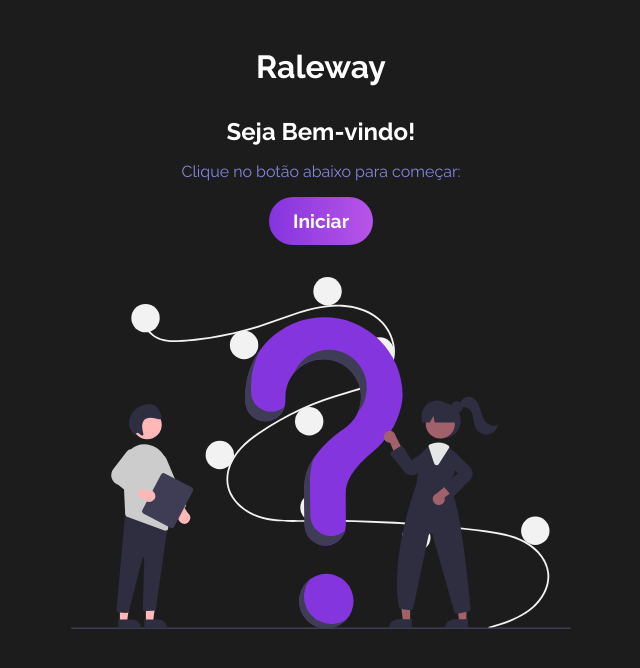
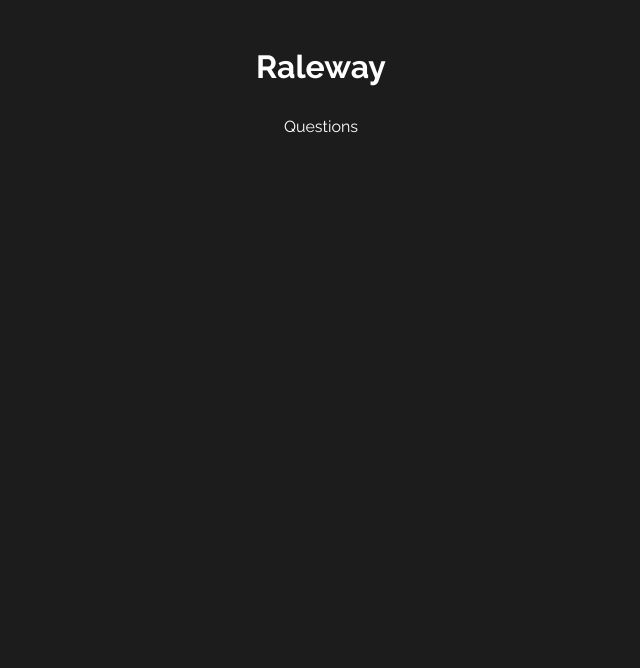
Before and after one commit to matheuspeluso/Quiz, a React (Vite) app: page / in a window 1280 px wide. Both pictures are taken after a click on the button "Iniciar". Shown: the top 668 px of the page, without its empty margins (319-959 px from the left). Built offline with nearby package versions, Linux system fonts and the light colour scheme.

Commit message:
changing game state

```diff
--- a/src/App.jsx
+++ b/src/App.jsx
@@ -1,17 +1,22 @@
 //react
+import { useContext } from 'react'
 
-//components
+//components / contextos
 import Welcome from './components/Welcome/Welcome'
+import Questions from './components/Questions/Questions'
+import { QuizContext } from './context/quiz'
 
 //static
 import './App.css'
 
 function App() {
+  const [quisState,dispatch] = useContext(QuizContext);
 
   return (
     <div className='App'>
      <h1>Raleway</h1>
-     <Welcome/>
+     {quisState.gameStage === "Start" && <Welcome/>}
+     {quisState.gameStage === "Playing" && <Questions/>}
     </div>
   )
 }
--- /dev/null
+++ b/src/components/Questions/Questions.jsx
@@ -0,0 +1,13 @@
+import { useContext } from 'react'
+import { QuizContext } from '../../context/quiz';
+
+const Questions = () => {
+    const [quisState,dispatch] = useContext(QuizContext);
+  return (
+    <div>
+      Questions
+    </div>
+  )
+}
+
+export default Questions
--- a/src/context/quiz.jsx
+++ b/src/context/quiz.jsx
@@ -14,7 +14,10 @@ const quisReducer = (state, action) => {
     switch(action.type){
         case "CHANGE_STATE":
             console.log("caiu em CHANGE_STATE!")
-            return state
+            return {
+                ...state, // pega o state anterior completo e depois substitui apena o gameState
+                gameStage: STAGES[1],
+            }
         default:
             return state
     }
```
Also changed, not shown: src/components/Questions/Questions.css (added).
